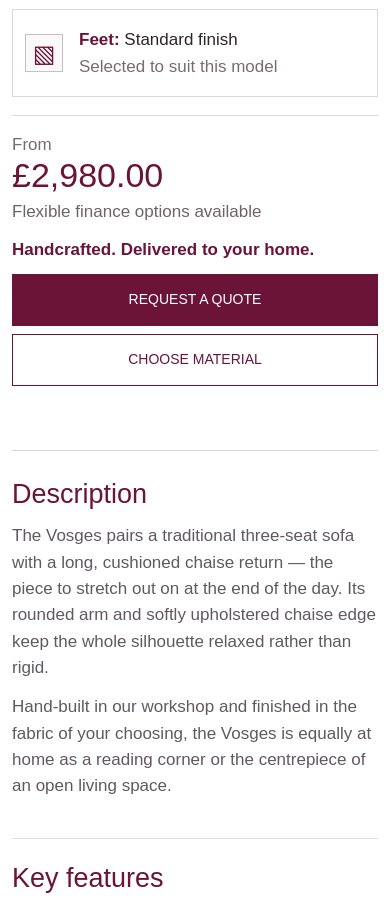
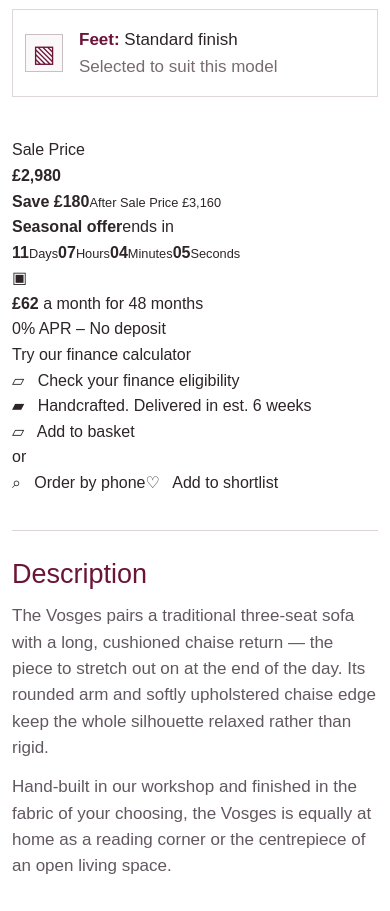
Before and after one commit to ahmedFayyazG/sofasbydaneen, a Next.js app: page /products/chaise-sofa in a window 390 px wide. Shown: the part 986-1897 px from the top of the page. Built offline with nearby package versions, Linux system fonts and the light colour scheme; a web font is replaced by a local one.

Commit message:
Add mobile sale finance and purchase block

```diff
--- a/app/products/[slug]/ProductGallery.tsx
+++ b/app/products/[slug]/ProductGallery.tsx
@@ -17,6 +17,7 @@ const getMaterial = (name: string) => {
 };
 
 const colourName = (name: string) => name.replace(/\b(Velvet|Linen|Bouclé|Boucle|Chenille|Leather|Woven)\b/gi, "").trim();
+const money = (value: number) => new Intl.NumberFormat("en-GB", { style: "currency", currency: "GBP", maximumFractionDigits: 0 }).format(value);
 
 export default function ProductGallery({ product, initialFabricCode }: { product: Product; initialFabricCode?: string }) {
   const initialFabric = product.fabrics.find((f) => f.code === initialFabricCode)
@@ -38,11 +39,16 @@ export default function ProductGallery({ product, initialFabricCode }: { product
   const gallery = [front, angle, ...(fabric.lifestyle ?? [])].filter(Boolean);
   const image = gallery[Math.min(galleryIndex, Math.max(gallery.length - 1, 0))] ?? front;
 
+  const salePrice = Number(product.priceFromValue) || 0;
+  const saving = Math.max(50, Math.round((salePrice * 0.06) / 10) * 10);
+  const previousPrice = salePrice + saving;
+  const monthly = salePrice / 48;
+
   const chooseFabric = (code: string) => { if (product.fabrics.some((f) => f.code === code)) { setFabricCode(code); setGalleryIndex(0); } };
   const chooseMaterial = (material: string) => { const first = product.fabrics.find((f) => getMaterial(f.name) === material); if (first) chooseFabric(first.code); };
   const nextImage = (direction: number) => { if (gallery.length > 1) setGalleryIndex((current) => (current + direction + gallery.length) % gallery.length); };
 
-  const Options = ({ mobile = false }: { mobile?: boolean }) => <div className={mobile ? "dfs-mobile-options" : ""}>
+  const Options = ({ mobile = false, purchase = true }: { mobile?: boolean; purchase?: boolean }) => <div className={mobile ? "dfs-mobile-options" : ""}>
     <button className="dfs-option-card" type="button" onClick={() => setDrawerOpen(true)}>
       <span className="dfs-option-swatch" style={{ background: fabric.hex }} />
       <span><b>Material:</b> {selectedMaterial}<br/><b>Colour:</b> {colourName(fabric.name)}<small>{materials.length} material{materials.length === 1 ? "" : "s"} and {product.fabrics.length} colours available</small></span>
@@ -51,11 +57,13 @@ export default function ProductGallery({ product, initialFabricCode }: { product
     {product.sizes && <div className="dfs-size-block"><div className="dfs-size-title"><b>Size:</b><span>{size?.label}</span></div><div className="dfs-size-buttons">{product.sizes.map((s) => <button type="button" key={s.seats} className={size?.seats === s.seats ? "active" : ""} onClick={() => { setSeat(s.seats); setGalleryIndex(0); }}>{s.label}</button>)}</div></div>}
     <div className="dfs-option-card static"><span className="dfs-option-icon">≋</span><span><b>Seat padding:</b> Premium comfort<small>Supportive seat filling</small></span></div>
     <div className="dfs-option-card static"><span className="dfs-option-icon">▧</span><span><b>Feet:</b> Standard finish<small>Selected to suit this model</small></span></div>
-    <div className="dfs-price-area"><small>From</small><strong>{product.priceFrom}</strong><p>Flexible finance options available</p></div>
-    <div className="dfs-delivery-note">Handcrafted. Delivered to your home.</div>
-    <a className="dfs-primary-action" href="#showrooms">REQUEST A QUOTE</a>
-    <button className="dfs-secondary-action" type="button" onClick={() => setDrawerOpen(true)}>CHOOSE MATERIAL</button>
-    {!mobile && <button className="dfs-shortlist" type="button">♡ &nbsp; Add to shortlist</button>}
+    {purchase && <>
+      <div className="dfs-price-area"><small>From</small><strong>{product.priceFrom}</strong><p>Flexible finance options available</p></div>
+      <div className="dfs-delivery-note">Handcrafted. Delivered to your home.</div>
+      <a className="dfs-primary-action" href="#showrooms">REQUEST A QUOTE</a>
+      <button className="dfs-secondary-action" type="button" onClick={() => setDrawerOpen(true)}>CHOOSE MATERIAL</button>
+      {!mobile && <button className="dfs-shortlist" type="button">♡ &nbsp; Add to shortlist</button>}
+    </>}
   </div>;
 
   return <>
@@ -71,7 +79,21 @@ export default function ProductGallery({ product, initialFabricCode }: { product
         <div className="dfs-gallery-tools"><div className="dfs-thumbs">{gallery.slice(0, 4).map((src, index) => <button type="button" key={`${src}-${index}`} className={galleryIndex === index ? "active" : ""} onClick={() => setGalleryIndex(index)}><img src={src} alt={`${product.name} view ${index + 1}`} /></button>)}</div><div className="dfs-view-links"><span>Product gallery</span><span>{gallery.length} views</span></div></div>
 
         <div className="dfs-mobile-reassurance"><div><b>Made to order</b><span>Built for your home</span></div><div><b>Fabric samples</b><span>See colours at home</span></div><div><b>Expert help</b><span>Advice before you order</span></div></div>
-        <Options mobile />
+        <Options mobile purchase={false} />
+
+        <section className="dfs-mobile-purchase" aria-label="Price and purchase options">
+          <div className="dfs-mobile-sale-price"><span>Sale Price</span><div><strong>{money(salePrice)}</strong><p><b>Save {money(saving)}</b><small>After Sale Price {money(previousPrice)}</small></p></div></div>
+
+          <div className="dfs-mobile-offer"><div><b>Seasonal offer</b><span>ends in</span></div><div className="dfs-offer-countdown"><span><b>11</b><small>Days</small></span><span><b>07</b><small>Hours</small></span><span><b>04</b><small>Minutes</small></span><span><b>05</b><small>Seconds</small></span></div></div>
+
+          <div className="dfs-mobile-finance"><div className="dfs-finance-main"><span className="dfs-finance-icon">▣</span><div><p><b>{money(monthly)}</b> a month for 48 months</p><p>0% APR – No deposit</p><a href="#showrooms">Try our finance calculator</a></div></div><a className="dfs-finance-check" href="#showrooms">▱ &nbsp; Check your finance eligibility</a></div>
+
+          <div className="dfs-mobile-delivery">▰ &nbsp; Handcrafted. Delivered in est. 6 weeks</div>
+          <a className="dfs-mobile-basket" href="#showrooms">▱ &nbsp; Add to basket</a>
+          <div className="dfs-mobile-or"><span />or<span /></div>
+          <a className="dfs-mobile-phone" href="tel:+440000000000">⌕ &nbsp; Order by phone</a>
+          <button className="dfs-mobile-shortlist" type="button">♡ &nbsp; Add to shortlist</button>
+        </section>
 
         <div className="dfs-detail-tabs dfs-desktop-details" role="tablist" aria-label="Product information">{(["description", "dimensions", "delivery", "reviews"] as DetailTab[]).map((item) => <button key={item} type="button" role="tab" aria-selected={tab === item} className={tab === item ? "active" : ""} onClick={() => setTab(item)}>{item[0].toUpperCase() + item.slice(1)}</button>)}</div>
         <div className="dfs-tab-panel dfs-desktop-details">
```
